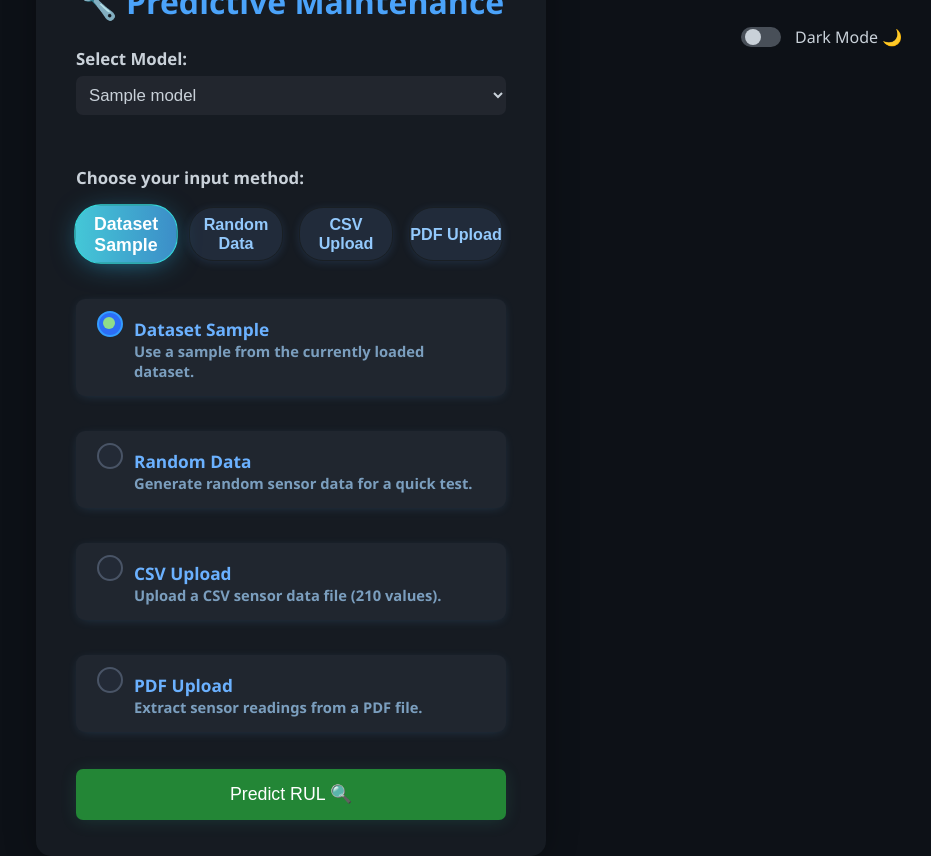
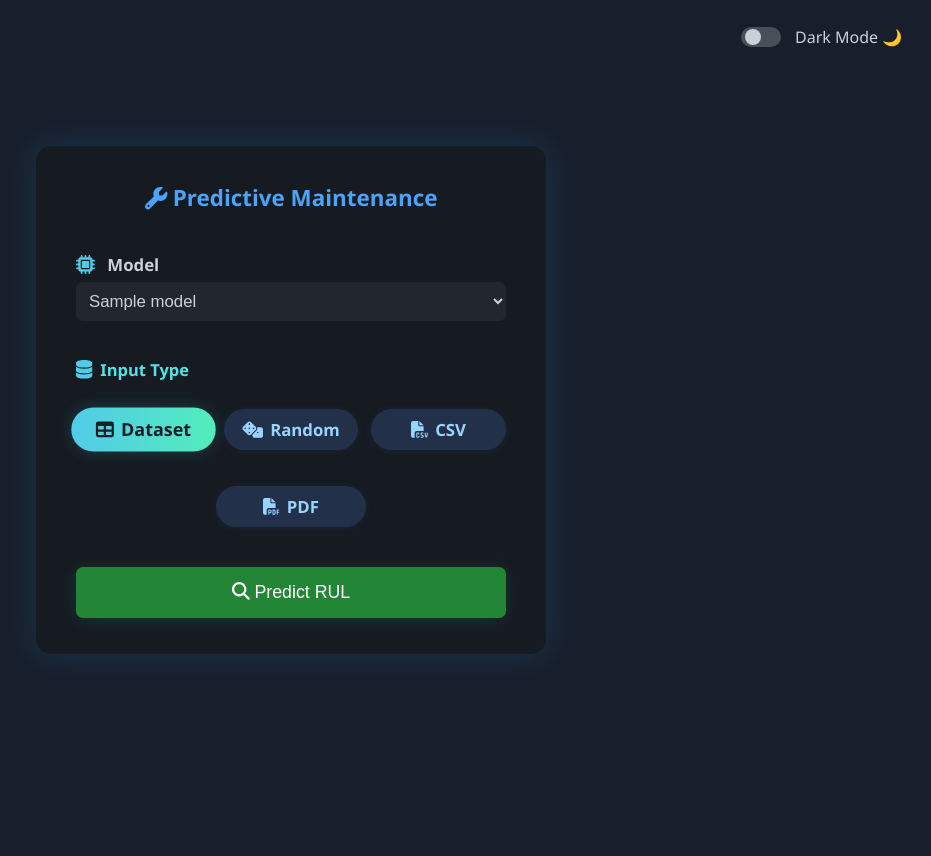
Before and after one commit to VaibhavSaxena10/predictive_maintenance, a Flask app: template templates/index.html in a window 1280 px wide. Shown: the whole page, without its empty margins (349-1280 px from the left). After the commit the page ends 657 px from the top, so only its background shows below. Run offline with Flask 3, Linux system fonts and the light colour scheme; the template is opened without the code that fills it: most values are stand-ins (such as "Sample title", 1, 10 or a date in 2020).

Commit message:
Fixed Design issues

```diff
--- a/static/css/style.css
+++ b/static/css/style.css
@@ -19,9 +19,9 @@ body.light-mode {
     border-radius: 15px;
     min-width: 375px;
     max-width: 430px;
-    box-shadow: 0 0 32px rgba(0,0,0,0.3);
+    box-shadow: 0 0 32px rgba(52,180,255,0.15);
     margin: 42px auto;
-    transition: background 0.5s, color 0.5s;
+    transition: background 0.5s, box-shadow 0.3s,color 0.5s;
 }
 body.light-mode .container {
     background: #fff;
@@ -267,3 +267,120 @@ body.light-mode .data-banner.active {
     color: #1c3a6e;
     border-color: #60c2ec;
 }
+body, html {
+    min-height: 100vh;
+    min-width: 100vw;
+    margin: 0;
+    padding: 0;
+}
+.main-bg {
+    min-height: 100vh;
+    min-width: 100vw;
+    display: flex;
+    flex-direction: column;
+    align-items: center;
+    justify-content: center;
+    background: inherit;
+    transition: background 0.45s;
+}
+body { background: #181f2c; }
+body.light-mode { background: #edf3fa; }
+.dashboard-title {
+    font-size: 1.4rem;
+    text-align: center;
+    color: #4ba3fa;
+    font-weight: 800;
+    margin-bottom: 22px;
+}
+.form-row, .form-row-horizontal {
+    display: flex;
+    flex-direction: column;
+    margin-bottom: 17px;
+}
+.form-label {
+    font-size: 1.03rem;
+    font-weight: 700;
+    color: #52e3e7;
+    margin-bottom: 6px;
+    display: flex;
+    align-items: center;
+}
+.form-icon {
+    margin-right: 8px;
+    color: #51cbea;
+    font-size: 1.13em;
+}
+.toggle-pills {
+    display: flex;
+    gap: 13px;
+    margin-top: 4px;
+    flex-wrap: wrap;
+    justify-content: center;
+}
+.pill {
+    flex: 1 1 115px;   /* Minimum width, equal growth */
+    max-width: 150px;  /* Optional: prevent overly wide pills on large screens */
+    text-align: center;
+    justify-content: center;
+    padding: 9px 0;
+    border-radius: 21px;
+    background: #22304a;
+    color: #98d4ff;
+    font-size: 1.05rem;
+    font-weight: 700;
+    border: none;
+    transition: background 0.19s, color 0.19s, transform 0.12s, box-shadow 0.2s;
+    cursor: pointer;
+    box-shadow: 0 1px 10px #55aaff11;
+    display: flex;
+    align-items: center;
+    gap: 7px;
+    min-width: 115px;
+    margin-bottom: 5px;
+}
+@media (max-width: 600px) {
+    .pill {
+        flex: 1 1 98px;
+        min-width: 90px;
+        font-size: 0.99rem;
+    }
+}
+
+.toggle-pills input[type="radio"]:checked + .pill,
+.pill:hover {
+    background: linear-gradient(90deg, #51cbea 0%, #52edba 100%);
+    color: #181f2c;
+    transform: scale(1.07);
+    box-shadow: 0 0 14px #51cbea33;
+}
+.pill-anim:active { animation: pillClick 0.17s; }
+@keyframes pillClick { 0%{transform:scale(1.12);} 100%{transform:scale(1.07);} }
+.hidden-input {
+    width: 100%;
+    margin-top: 17px;
+    margin-bottom: 0;
+    display: none;
+}
+.hidden-input label {
+    display: block;
+    font-size: 1.025rem;
+    font-weight: 600;
+    color: #50c3fa;
+    margin-bottom: 7px;
+    padding-left: 1px;
+    display:flex; align-items: center; gap: 8px;
+}
+.hidden-input input[type="file"] {
+    width: 100%;
+    box-sizing: border-box;
+    padding: 8px 10px;
+    border-radius: 7px;
+    border: none;
+    background: #22262e;
+    color: #c9d1d9;
+    font-size: 1.04rem;
+}
+.container:hover {
+    box-shadow: 0 0 60px #58a6ff4d;
+    transform: scale(1.01);
+}
--- a/templates/index.html
+++ b/templates/index.html
@@ -12,61 +12,37 @@
         <span id="theme-label">Dark Mode 🌙</span>
     </div>
     <div class="container">
-        <h1><span role="img" aria-label="wrench">🔧</span> Predictive Maintenance</h1>
-        <form method="POST" enctype="multipart/form-data">
-
-            <label for="model_name">Select Model:</label>
+        <div class="dashboard-card">
+    <form method="POST" enctype="multipart/form-data" autocomplete="off">
+        <h1 class="dashboard-title"><i class="fa-solid fa-wrench"></i> Predictive Maintenance</h1>
+        <div class="form-row">
+            <label for="model_name"><i class="fa-solid fa-microchip form-icon"></i> Model</label>
             <select name="model_name" id="model_name" class="styled-select" required>
                 {% for model in models %}
                 <option value="{{ model }}">{{ model }}</option>
                 {% endfor %}
             </select>
-
-            <label style="margin-top: 2rem;">Choose your input method:</label>
-            <div class="status-row" id="selected-data-banner">
-                <button type="button" class="data-banner active" id="banner-dataset">Dataset Sample</button>
-                <button type="button" class="data-banner" id="banner-random">Random Data</button>
-                <button type="button" class="data-banner" id="banner-csv">CSV Upload</button>
-                <button type="button" class="data-banner" id="banner-pdf">PDF Upload</button>
+        </div>
+        <div class="form-row-horizontal">
+            <span class="form-label"><i class="fa-solid fa-database form-icon"></i> Input Type</span>
+            <div class="toggle-pills">
+                <input type="radio" id="dataset" name="input_option" value="dataset" checked>
+                <label for="dataset" class="pill pill-anim"><i class="fa-solid fa-table"></i> Dataset</label>
+                <input type="radio" id="random" name="input_option" value="random">
+                <label for="random" class="pill pill-anim"><i class="fa-solid fa-dice"></i> Random</label>
+                <input type="radio" id="csv" name="input_option" value="csv">
+                <label for="csv" class="pill pill-anim"><i class="fa-solid fa-file-csv"></i> CSV</label>
+                <input type="radio" id="pdf" name="input_option" value="pdf">
+                <label for="pdf" class="pill pill-anim"><i class="fa-solid fa-file-pdf"></i> PDF</label>
+            </div>
+        </div>
+        <div id="extraInput" class="hidden-input"></div>
+        <button type="submit" class="styled-btn"><i class="fa-solid fa-magnifying-glass"></i> Predict RUL</button>
+    </form>
 </div>
 
-            <div class="input-options">
-                <label class="input-option">
-                    <input type="radio" name="input_option" value="dataset" id="dataset" checked>
-                    <span class="radio-custom"></span>
-                    <span class="option-title">Dataset Sample</span>
-                    <span class="option-desc">Use a sample from the currently loaded dataset.</span>
-                </label>
-                <label class="input-option">
-                    <input type="radio" name="input_option" value="random" id="random">
-                    <span class="radio-custom"></span>
-                    <span class="option-title">Random Data</span>
-                    <span class="option-desc">Generate random sensor data for a quick test.</span>
-                </label>
-                <label class="input-option">
-                    <input type="radio" name="input_option" value="csv" id="csv">
-                    <span class="radio-custom"></span>
-                    <span class="option-title">CSV Upload</span>
-                    <span class="option-desc">Upload a CSV sensor data file (210 values).</span>
-                </label>
-                <label class="input-option">
-                    <input type="radio" name="input_option" value="pdf" id="pdf">
-                    <span class="radio-custom"></span>
-                    <span class="option-title">PDF Upload</span>
-                    <span class="option-desc">Extract sensor readings from a PDF file.</span>
-                </label>
     </div>
-            <div id="fileInputCsv" style="display:none;">
-                <label for="csv_file">Upload CSV File:</label>
-                <input type="file" name="csv_file" id="csv_file" accept=".csv">
-            </div>
-            <div id="fileInputPdf" style="display:none;">
-                <label for="pdf_file">Upload PDF File:</label>
-                <input type="file" name="pdf_file" id="pdf_file" accept="application/pdf">
-            </div>
-            <button type="submit" class="styled-btn">Predict RUL <span>🔍</span></button>
-        </form>
-    </div>
+    <script src="https://cdnjs.cloudflare.com/ajax/libs/font-awesome/6.4.2/js/all.min.js"></script>
 <script>
 function toggleTheme() {
     document.body.classList.toggle("light-mode");
@@ -75,27 +51,28 @@
         ? "Light Mode ☀️"
         : "Dark Mode 🌙";
 }
-        function updateFileInputs() {
-            document.getElementById("fileInputCsv").style.display = document.getElementById("csv").checked ? "block" : "none";
-            document.getElementById("fileInputPdf").style.display = document.getElementById("pdf").checked ? "block" : "none";
+function updateInputs() {
+    const extra = document.getElementById("extraInput");
+    if (document.getElementById("csv").checked) {
+        extra.innerHTML =
+            `<label for="csv_file"><i class="fa-solid fa-file-csv form-icon"></i> Upload CSV</label>
+             <input type="file" name="csv_file" id="csv_file" accept=".csv">`;
+        extra.style.display = "block";
+    } else if (document.getElementById("pdf").checked) {
+        extra.innerHTML =
+            `<label for="pdf_file"><i class="fa-solid fa-file-pdf form-icon"></i> Upload PDF</label>
+             <input type="file" name="pdf_file" id="pdf_file" accept="application/pdf">`;
+        extra.style.display = "block";
+    } else {
+        extra.innerHTML = "";
+        extra.style.display = "none";
     }
-        function updateBanner() {
-            let banners = ["banner-dataset","banner-random","banner-csv","banner-pdf"];
-            let radios = ["dataset","random","csv","pdf"];
-            radios.forEach((id, i) => {
-                document.getElementById(banners[i]).classList.toggle("active", document.getElementById(id).checked);
-            });
 }
-        for(let id of ["dataset", "random", "csv", "pdf"]) {
-            document.getElementById(id).addEventListener("change", function(){
-                updateFileInputs();
-                updateBanner();
-            });
+for(let id of ["dataset","random","csv","pdf"]) {
+    document.getElementById(id).addEventListener("change", updateInputs);
 }
-        window.onload = function() {
-            updateFileInputs();
-            updateBanner();
-        }
+window.onload = updateInputs;
 </script>
+
 </body>
 </html>
```
Lines whose indentation alone changed are shown as unchanged.
